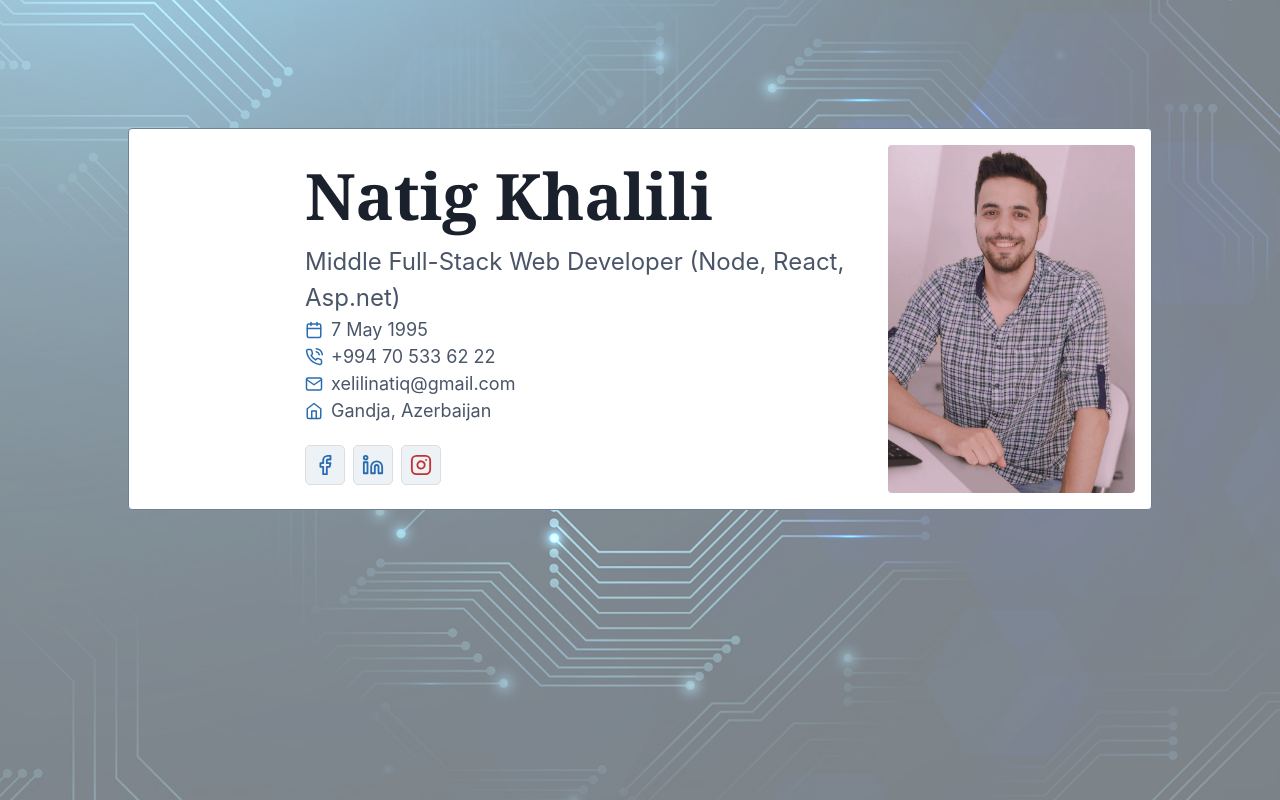
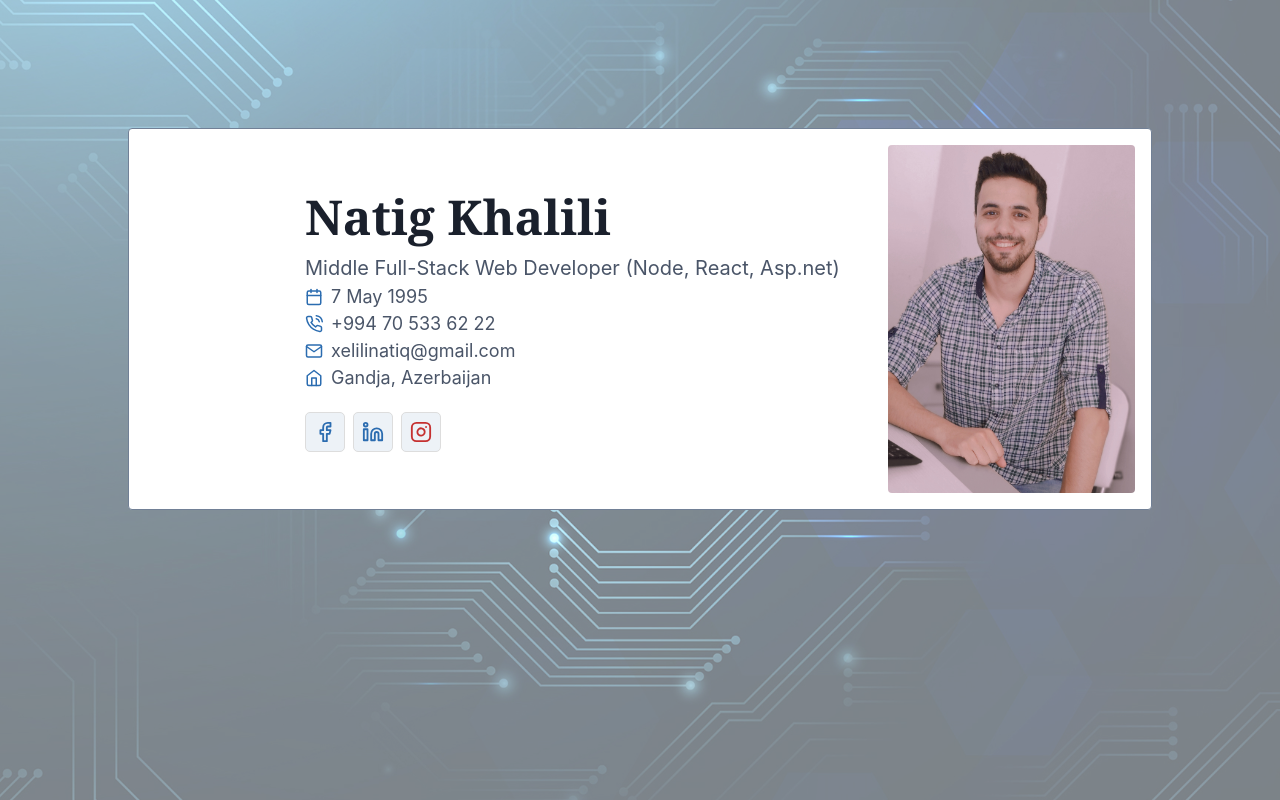
Before and after one commit to natiqxelili/ownportfolio, a React (Create React App) app in the folder freeapp/: page / in a window 1280 px wide. Built offline with nearby package versions, Linux system fonts and the light colour scheme; no server answers.

Commit message:
commit -m "media responsive added"

```diff
--- /dev/null
+++ b/freeapp/src/assets/css/media-responsive.css
@@ -0,0 +1,102 @@
+/* Extra small devices (phones, 600px and down) */
+@media only screen and (max-width: 600px) {
+    .tw-text-lg {
+        font-size: 0.375rem !important;
+    }
+
+    .tw-text-2xl {
+        font-size: 0.75rem !important;
+    }
+
+    .tw-text-6xl {
+        font-size: 1.25rem !important;
+    }
+
+    .tw-pl-40 {
+        padding-left: 0.75rem !important;
+    }
+
+    .tw-m-32 {
+        margin: 1rem !important;
+    }
+}
+
+/* Small devices (portrait tablets and large phones, 600px and up) */
+@media only screen and (min-width: 600px) {
+    .tw-text-lg {
+        font-size: 0.5rem !important;
+    }
+
+    .tw-text-2xl {
+        font-size: 0.75rem !important;
+    }
+
+    .tw-text-6xl {
+        font-size: 1.5rem !important;
+    }
+
+    .tw-pl-40 {
+        padding-left: 1rem !important;
+    }
+
+    .tw-m-32 {
+        margin: 2rem !important;
+    }
+}
+
+/* Medium devices (landscape tablets, 768px and up) */
+@media only screen and (min-width: 768px) {
+    .tw-text-lg {
+        font-size: 1rem !important;
+    }
+
+    .tw-text-2xl {
+        font-size: 1.125rem !important;
+    }
+
+    .tw-text-6xl {
+        font-size: 2rem !important;
+    }
+
+    .tw-pl-40 {
+        padding-left: 2rem !important;
+    }
+
+    .tw-m-32 {
+        margin: 4rem !important;
+    }
+}
+
+/* Large devices (laptops/desktops, 992px and up) */
+@media only screen and (min-width: 992px) {
+    .tw-text-lg {
+        font-size: 1.125rem !important;
+    }
+
+    .tw-text-2xl {
+        font-size: 1.25rem !important;
+    }
+
+    .tw-text-6xl {
+        font-size: 3rem !important;
+    }
+
+    .tw-pl-40 {
+        padding-left: 8rem !important;
+    }
+
+    .tw-m-32 {
+        margin: 6rem !important;
+    }
+}
+
+/* Extra large devices (large laptops and desktops, 1200px and up) */
+@media only screen and (min-width: 1200px) {
+    .tw-pl-40 {
+        padding-left: 10rem !important;
+    }
+
+    .tw-m-32 {
+        margin: 8rem !important;
+    }
+}
--- a/freeapp/src/index.js
+++ b/freeapp/src/index.js
@@ -3,6 +3,7 @@ import './assets/css/paper.css';
 import './assets/css/tailwind.css';
 import './assets/css/bootstrap.min.css';
 import './assets/css/style.css';
+import './assets/css/media-responsive.css';
 
 import React from 'react';
 import ReactDOM from 'react-dom';
```
